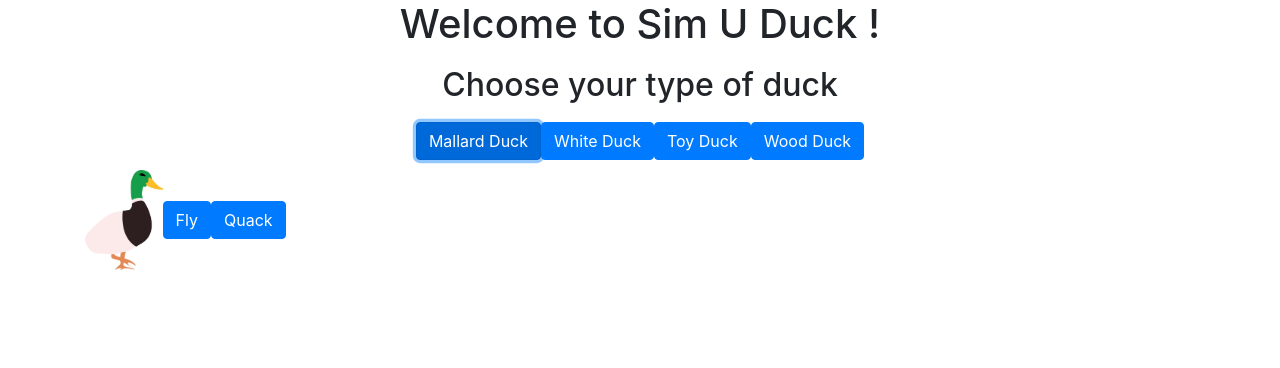
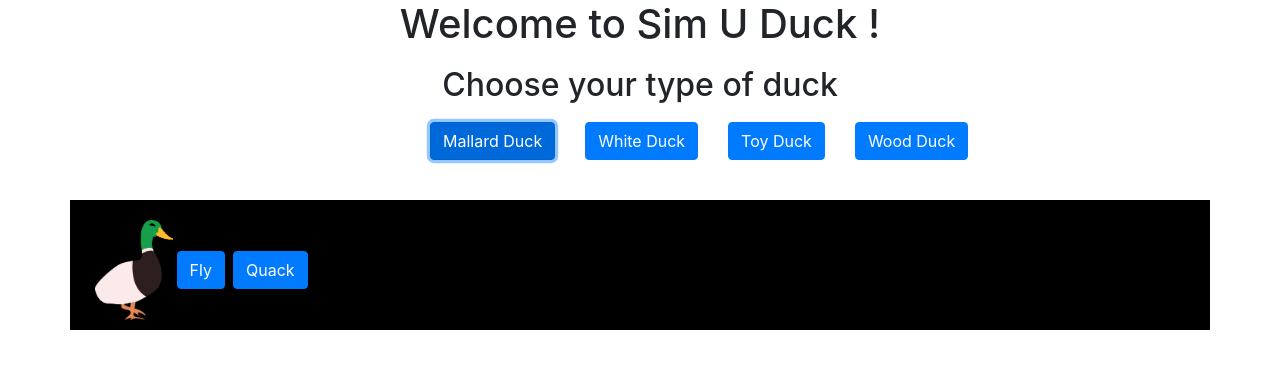
Before and after one commit to abdullah-ch/SDP, a React (Create React App) app: page / in a window 1280 px wide. Both pictures are taken after a click on the button "Mallard Duck". Shown: the top 368 px of the page. Built offline with nearby package versions, Linux system fonts and the light colour scheme.

Commit message:
added some styling

```diff
--- a/src/App.css
+++ b/src/App.css
@@ -1,52 +1,69 @@
+
 .image {
   height: 100px;
   width: auto;
-
 }
 
-h1,h2{
+h1,
+h2 {
   text-align: center;
 }
-h2{
+h2 {
   padding-top: 10px;
   padding-bottom: 10px;
 }
 
-.mallardDuck{
+.mallardDuck {
   padding-top: 10px;
 }
 
 .container {
   display: flex;
   flex-wrap: wrap;
+  background-color: black;
+  color: aliceblue;
 
 }
 
 .menu {
-   display: flex;
+  margin-left: 400px;
   justify-content: center;
   align-items: center;
+  padding-bottom: 40px;
 }
 
-.canFly{
+.canFly {
   animation: fly-animation 5s;
   position: relative;
 }
 
-@keyframes fly-animation{
-    from{
+@keyframes fly-animation {
+  from {
     top: 0;
     left: 0;
   }
-    40%{
+  40% {
     top: -400px;
     left: 600px;
   }
-    70%{
+  70% {
     top: 0;
   }
-    to{
+  to {
     top: 0;
     left: 0;
   }
 }
+
+.buttoom {
+  margin-left: 30px;
+}
+
+.duck {
+  margin: 10px;
+  width: 100%;
+}
+
+.eventButton {
+  margin: 4px;
+}
--- a/src/App.js
+++ b/src/App.js
@@ -4,7 +4,6 @@ import mallardDuck from "./images/mallard.png";
 import toyDuck from "./images/toy.png";
 import woodDuck from "./images/wood.png";
 import whiteDuck from "./images/white.png";
-
 import "./App.css";
 import "bootstrap/dist/css/bootstrap.min.css";
 
@@ -85,7 +84,7 @@ class MallardDuck extends Duck {
 
   render() {
     return (
-      <div>
+      <div className="duck">
         <img
           className={`image ${this.state.canFly ? "canFly" : ""}`}
           src={mallardDuck}
@@ -95,6 +94,7 @@ class MallardDuck extends Duck {
           }}
         />
         <Button
+          className="eventButton"
           onClick={(event) => {
             event.preventDefault();
             this.setState({ canFly: true });
@@ -103,6 +103,7 @@ class MallardDuck extends Duck {
           Fly
         </Button>
         <Button
+          className="eventButton"
           onClick={(event) => {
             event.preventDefault();
             this.setState({ canQuack: true });
@@ -137,7 +138,7 @@ class WhiteDuck extends Duck {
 
   render() {
     return (
-      <div>
+      <div className="duck">
         <img
           className={`image ${this.state.canFly ? "canFly" : ""}`}
           onAnimationEnd={() => {
@@ -147,6 +148,7 @@ class WhiteDuck extends Duck {
           alt="whiteDuck"
         />
         <Button
+          className="eventButton"
           onClick={(event) => {
             event.preventDefault();
             this.setState({ canFly: true });
@@ -155,6 +157,7 @@ class WhiteDuck extends Duck {
           Fly
         </Button>
         <Button
+          className="eventButton"
           onClick={(event) => {
             event.preventDefault();
             this.setState({ canQuack: true });
@@ -189,9 +192,10 @@ class WoodDuck extends Duck {
 
   render() {
     return (
-      <div>
+      <div className="duck">
         <img className="image" src={woodDuck} alt="woodDuck" />
         <Button
+          className="eventButton"
           onClick={(event) => {
             event.preventDefault();
             this.setState({ canFly: true });
@@ -200,6 +204,7 @@ class WoodDuck extends Duck {
           Fly
         </Button>
         <Button
+          className="eventButton"
           onClick={(event) => {
             event.preventDefault();
             this.setState({ canQuack: true });
@@ -234,9 +239,10 @@ class ToyDuck extends Duck {
 
   render() {
     return (
-      <div>
+      <div className="duck">
         <img className="image" src={toyDuck} alt="toyDuck" />
         <Button
+          className="eventButton"
           onClick={(event) => {
             event.preventDefault();
             this.setState({ canFly: true });
@@ -245,6 +251,7 @@ class ToyDuck extends Duck {
           Fly
         </Button>
         <Button
+          className="eventButton"
           onClick={(event) => {
             event.preventDefault();
             this.setState({ canQuack: true });
@@ -265,7 +272,7 @@ const App = () => {
   const [toyDuckList, setToyDuckList] = useState([]);
 
   return (
-    <div>
+    <div >
       <h1>Welcome to Sim U Duck !</h1>
       <h2>Choose your type of duck</h2>
       <div className="menu">
```
Lines whose indentation alone changed are shown as unchanged.
